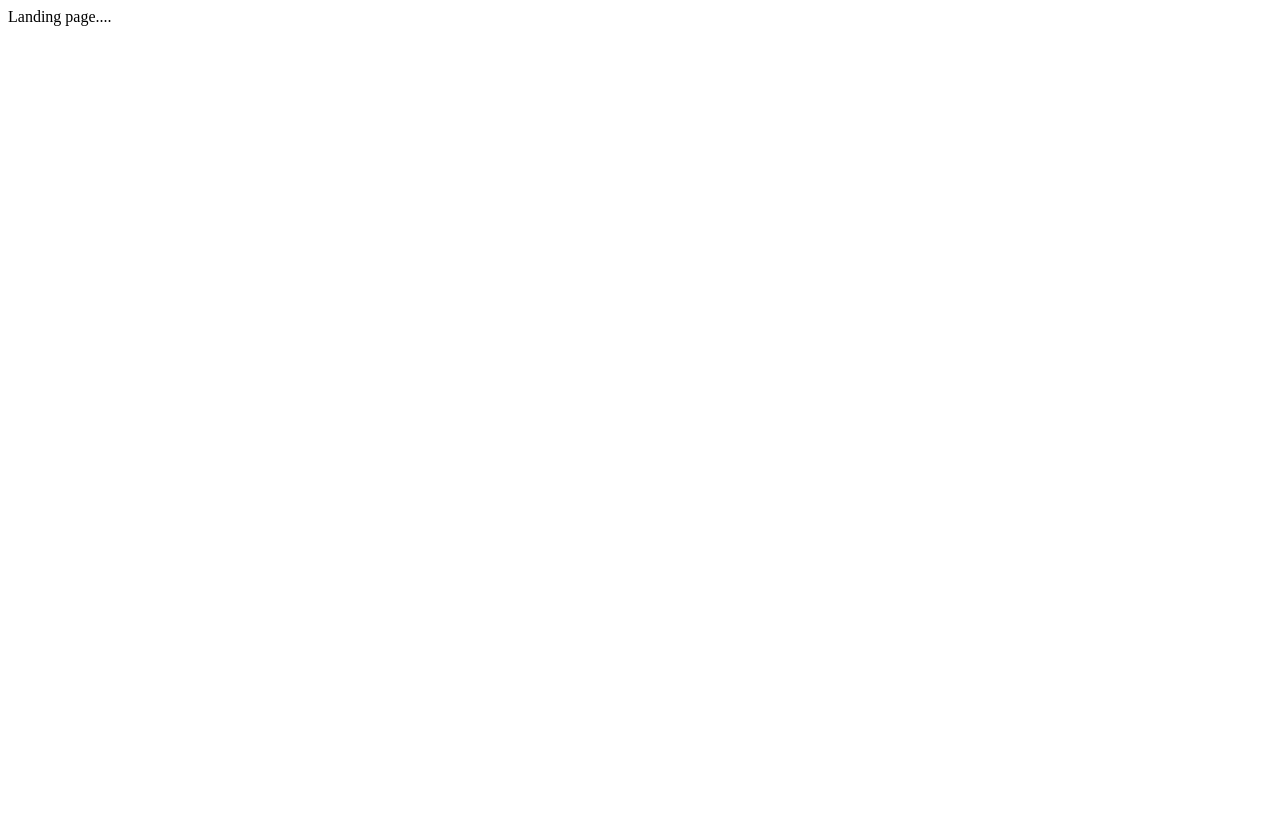
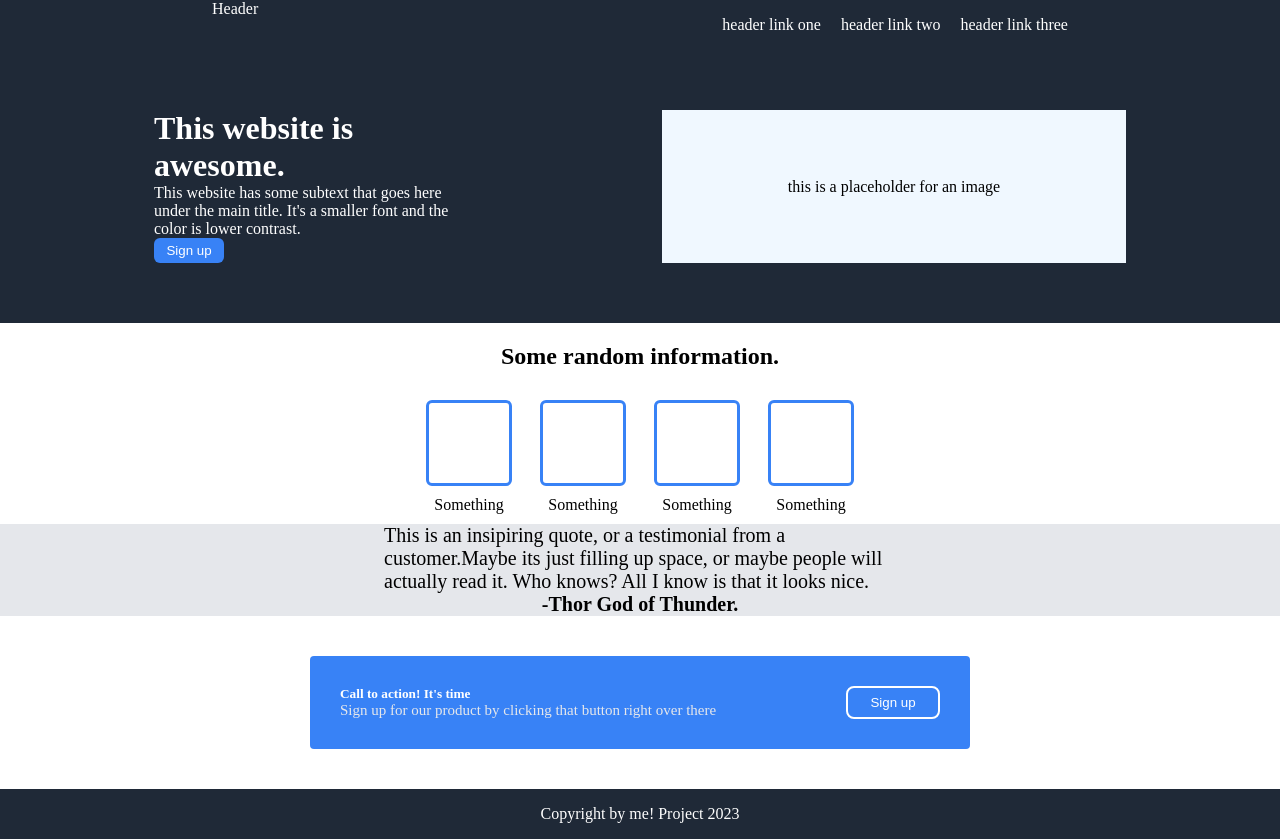
Before and after one commit to amajid09/landing_page, a plain HTML site: page index.html in a window 1280 px wide. Before the commit the page ends 800 px from the top, so only its background shows below. Drawn offline with Linux system fonts and the light colour scheme.

Commit message:
finished some of the basic layout of a webpage!

```diff
--- a/index.html
+++ b/index.html
@@ -7,8 +7,91 @@
     <link rel="stylesheet" href="style.css">
 </head>
 <body>
-    <div class="body">
-        Landing page....
+    <!-- --------------------------------------------------------- -->
+    <div class="header">
+        <div class="top">
+            <div class="right">
+                <p>Header</p>
+            </div>
+            <div class="left">
+                <ul>
+                    <li>header link one</li>
+                    <li>header link two</li>
+                    <li>header link three</li>
+                </ul>
+            </div>
+        </div>
+        <div class="header-info">
+            <div class="description">
+                <h1>This website is awesome.</h1>
+                <p>This website has some subtext that goes here under the main title. It's a smaller font and the color is lower contrast.</p>
+                <button class="sign-up">Sign up</button>
+            </div>
+            <div class="image">
+                <p>this is a placeholder for an image</p>
+            </div>
+        </div>
     </div>
+    <!-- --------------------------------------------------------- -->
+    <!-- ------------------------middle part--------------------------- -->
+        <h2>Some random information.</h2>
+        <div class="blocks">
+            <div class="block-text">
+            <div class="block"></div>
+            <div class="text">
+                <p>Something</p>
+            </div>
+        </div>
+        <div class="block-text">
+            <div class="block"></div>
+            <div class="text">
+                <p>Something</p>
+            </div>
+        </div>
+        <div class="block-text">
+            <div class="block"></div>
+                <div class="text">
+                    <p>Something</p>
+                </div>
+        </div>
+        <div class="block-text">
+            <div class="block"></div>
+            <div class="text">
+                <p>Something</p>
+            </div>
+        </div>
+    </div>
+
+
+    <!-- ---------------After the middle part--------------------------->
+
+
+    <div class="quotes">
+        <div class="quote">
+        <p>This is an insipiring quote, or a testimonial from a customer.Maybe its just filling up space, or maybe people will actually read it. Who knows? All I know is that it looks nice.</p>
+        </div>
+        <div class="from-whom">
+        <b>-Thor God of Thunder.</b>
+        </div>
+    </div>
+
+    <div class="contact-info">
+        <div class="contact">
+        <div class="para">
+            <h5>Call to action! It's time</h5>
+            <p>Sign up for our product by clicking that button right over there</p>
+        </div>
+
+        <div class="button-contact">
+            <Button>Sign up</Button>
+        </div>
+        </div>
+    </div>
+
+
+    <!-- ------------------------------footer---------------------------- -->
+    <footer>
+        <p>Copyright by me! Project 2023</p>
+    </footer>
 </body>
 </html>
--- a/style.css
+++ b/style.css
@@ -0,0 +1,164 @@
+body{
+    min-height: 100vh;
+    margin:0;
+
+}
+
+/*-----------------------------------------------------------------header------------------------------------------------------*/
+
+.header{
+    background-color:#1f2937 ;
+    /* height: 40vh; */
+    color:white;
+    display: flex;
+    flex-wrap: wrap;
+    justify-content: space-around;
+}
+.top{
+    display: flex;
+
+    width:100%;
+    justify-content: space-around;
+}
+
+ul{
+    display: flex;
+    list-style: none;
+    gap:20px
+}
+
+
+.header-info{
+    display:flex;
+    width:100%;
+    justify-content: space-around;
+    margin:60px;
+}
+
+h1{
+    margin: 0;
+    padding:0;
+}
+
+.image{
+    width:40%;
+    /* outline: 3px solid red; */
+    background-color: aliceblue;
+    color:black;
+    margin:0;
+    padding:0;
+    display: flex;
+    justify-content: center;
+    align-items: center;
+
+ }
+
+.sign-up{
+    border-radius: 6px;
+    background-color: #3882f6;
+    color: white;
+    border: none;
+    width:70px;
+    height:25px;
+    margin:0;
+}
+
+.description{
+    width:40vh;
+}
+
+/*-------------------------------------------------middle part--------------------------------------------------------------------*/
+
+
+h2{
+    text-align: center;
+}
+.block{
+    border-radius: 6px;
+    margin:10px;
+    border:3px solid #3882f6;
+    width:80px;
+    height:80px;
+}
+
+.text{
+    margin: 10px;
+}
+.blocks{
+    display: flex;
+    justify-content: center;
+    display: flex;
+    gap: 8px;
+}
+.text{
+    text-align: center;
+}
+.quotes{
+    background-color: #e5e7eb;
+    font-size:20px;
+    display: flex;
+    flex-direction: column;     align-items: center;
+}
+
+/* ----------------------------------- */
+.quote{
+    display: flex;
+    width:40%;
+    padding: left right 100px;
+}
+h5, p{
+    margin:0;
+    padding:0;
+}
+
+/* -------CONTACT-------- */
+.contact-info{
+    display: flex;
+    justify-content: center;
+    padding: 40px;
+    color:white;
+}
+.contact{
+    /* outline: 2px solid burlywood; */
+    display: flex;
+    justify-content: space-between;
+    background-color: #3882f6;
+    padding: 30px;
+    width:600px;
+    border-radius: 4px;
+}
+.para > p{
+    color:#e5e7eb;
+    font-weight: none;
+    font-size:15px;
+}
+.button-contact > button{
+    background-color:#3882f6;
+    border: none;
+    color:white;
+}
+.button-contact{
+    display: flex;
+    justify-content: center;
+    align-items: center;
+    border: 2px solid white;
+    width:90px;
+    border-radius: 8px;
+}
+/* .para{
+    outline: 2px solid brown;
+    width:75%;
+} */
+
+/* -----------footer------------------ */
+footer{
+    background-color: #1f2937;
+    height:50px;
+    display: flex;
+    justify-content: center;
+    align-items: center;
+}
+
+footer > p{
+    color: white;
+}
```
